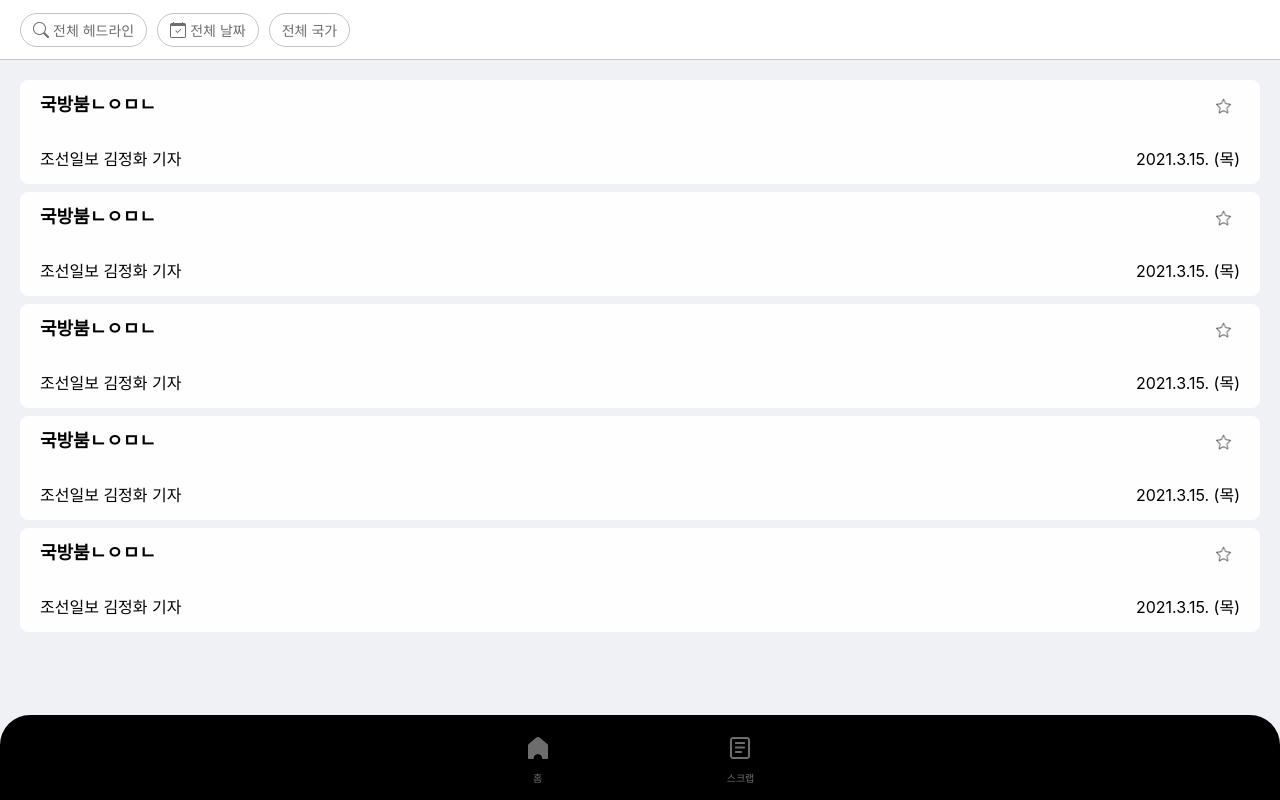
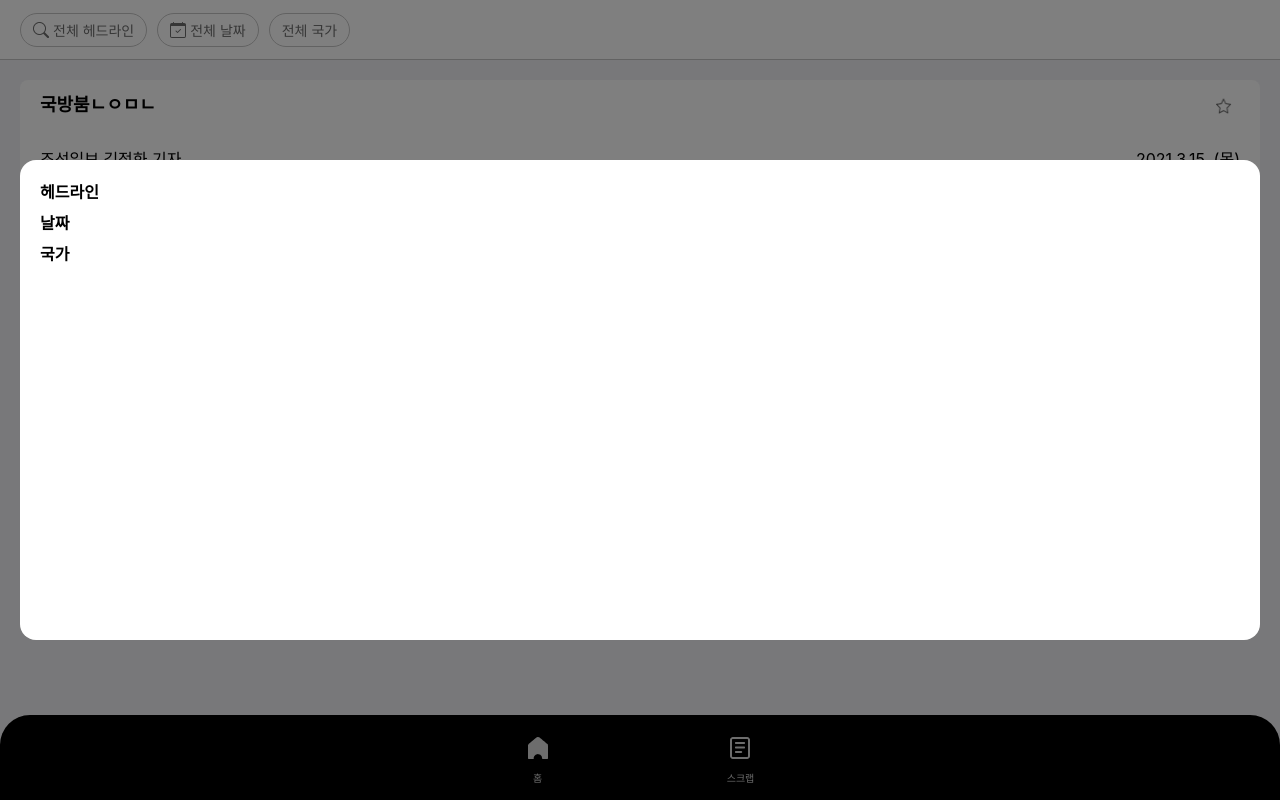
Before and after one commit to peppermintc/news-mobile, a React (Create React App) app: page / in a window 1280 px wide. Built offline with nearby package versions, Linux system fonts and the light colour scheme.

Commit message:
[추가] 모달 추가

```diff
--- a/package.json
+++ b/package.json
@@ -12,6 +12,7 @@
     "@types/react": "^18.0.6",
     "@types/react-dom": "^18.0.2",
     "@types/react-redux": "^7.1.24",
+    "axios": "^0.27.2",
     "react": "^18.1.0",
     "react-dom": "^18.1.0",
     "react-redux": "^8.0.1",
--- /dev/null
+++ b/src/components/Modal.tsx
@@ -0,0 +1,46 @@
+import styled from "styled-components";
+
+const Background = styled.div`
+  background-color: black;
+  opacity: 0.5;
+  width: 100%;
+  height: 100%;
+  position: fixed;
+  top: 0;
+  left: 0;
+`;
+
+const Container = styled.div`
+  position: fixed;
+  top: 50%;
+  left: 50%;
+  transform: translate(-50%, -50%);
+  z-index: 1;
+  background-color: white;
+  border-radius: 16px;
+  width: calc(100% - 40px);
+  height: 480px;
+  padding: 20px;
+`;
+
+const Label = styled.div`
+  font-size: 16px;
+  line-height: 24px;
+  font-weight: 600;
+  margin-bottom: 7px;
+`;
+
+const Modal = () => {
+  return (
+    <>
+      <Container>
+        <Label>헤드라인</Label>
+        <Label>날짜</Label>
+        <Label>국가</Label>
+      </Container>
+      <Background />
+    </>
+  );
+};
+
+export default Modal;
--- a/src/pages/HomePage.tsx
+++ b/src/pages/HomePage.tsx
@@ -1,6 +1,7 @@
 import styled from "styled-components";
 import ArticleList from "../components/ArticleList";
 import HeaderBar from "../components/HeaderBar";
+import Modal from "../components/Modal";
 
 const Container = styled.div`
   width: 100%;
@@ -12,6 +13,7 @@ const HomePage = () => {
     <Container>
       <HeaderBar />
       <ArticleList />
+      <Modal />
     </Container>
   );
 };
```
Also changed, not shown: src/api/index.ts (added, +12 -0 lines), 1 other file (tests, documents, lock files or other folders).
